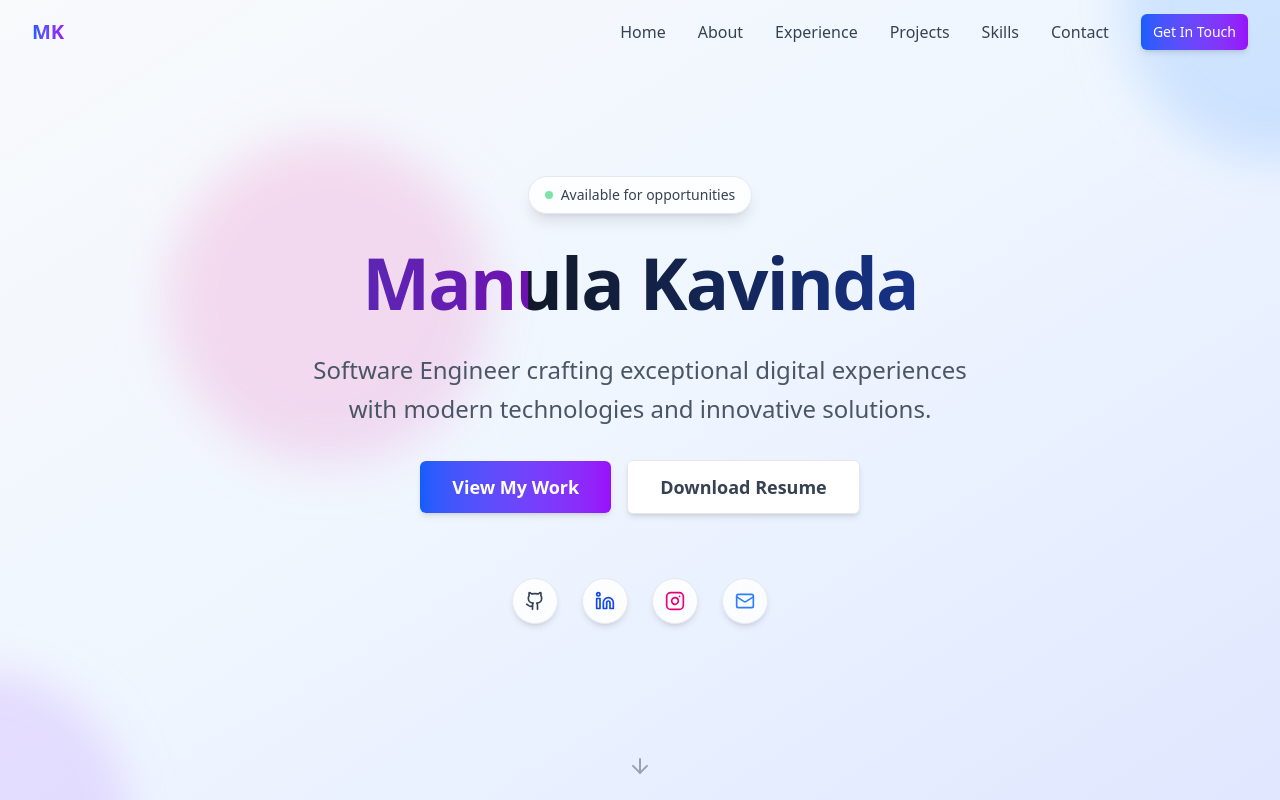
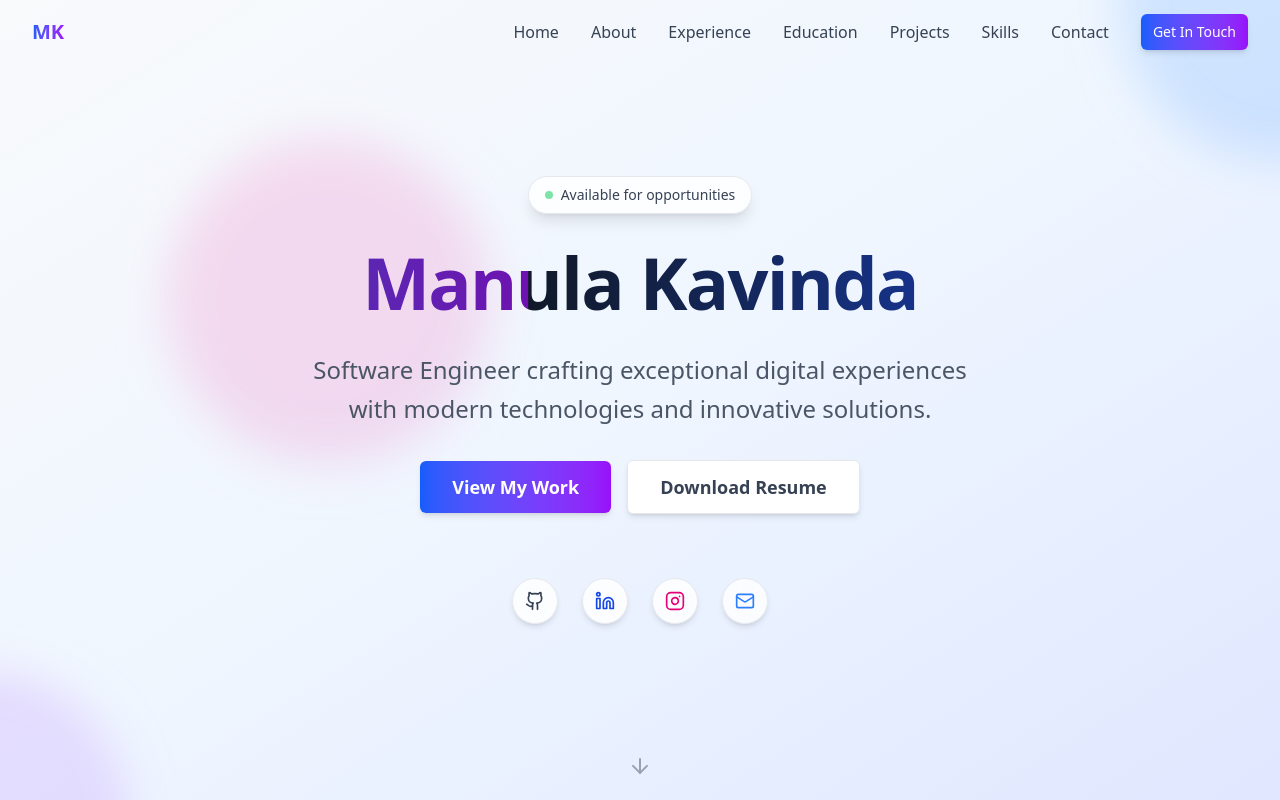
Before and after one commit to ManulaK/portfolio, a Next.js app: page / in a window 1280 px wide. Shown: the top 800 px of the page. Built offline with nearby package versions, Linux system fonts and the light colour scheme.

Commit message:
Add Education link to navigation and update publication display in EducationSection for improved layout

```diff
--- a/src/components/education-section.tsx
+++ b/src/components/education-section.tsx
@@ -190,7 +190,7 @@ export function EducationSection() {
 																	</div>
 																</div>
 																{item.publication && (
-																	<div className="inline-block mt-2 px-3 py-1 bg-gradient-to-r from-blue-100 via-purple-100 to-pink-100 text-xs font-semibold text-blue-700 rounded-full shadow-sm">
+																	<div className="block w-full mt-2 px-3 py-1 bg-gradient-to-r from-blue-100 via-purple-100 to-pink-100 text-xs font-semibold text-blue-700 rounded-full shadow-sm break-words max-w-full text-sm">
 																		{item.publication}
 																	</div>
 																)}
--- a/src/components/navigation.tsx
+++ b/src/components/navigation.tsx
@@ -9,6 +9,7 @@ const navItems = [
 	{ name: 'Home', href: '#home' },
 	{ name: 'About', href: '#about' },
 	{ name: 'Experience', href: '#experience' },
+	{ name: 'Education', href: '#education' },
 	{ name: 'Projects', href: '#projects' },
 	{ name: 'Skills', href: '#skills' },
 	{ name: 'Contact', href: '#contact' },
```
